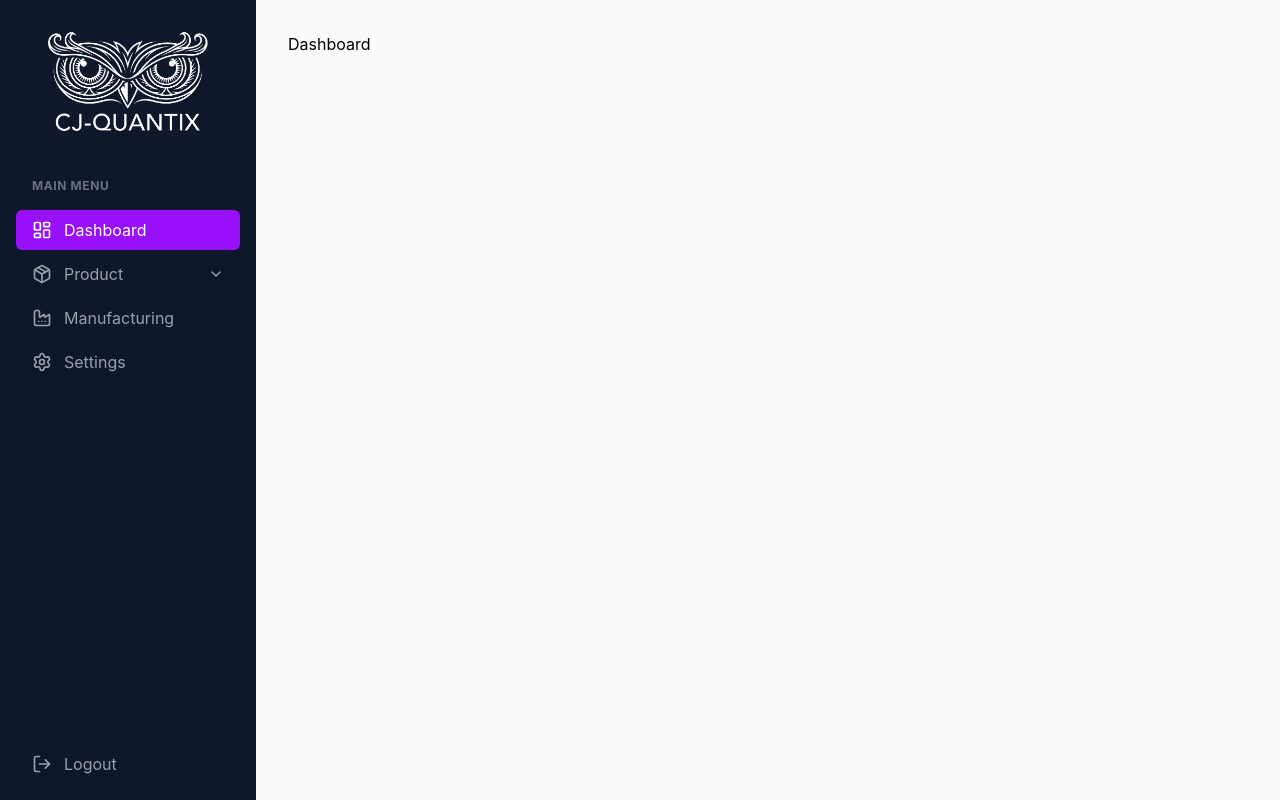
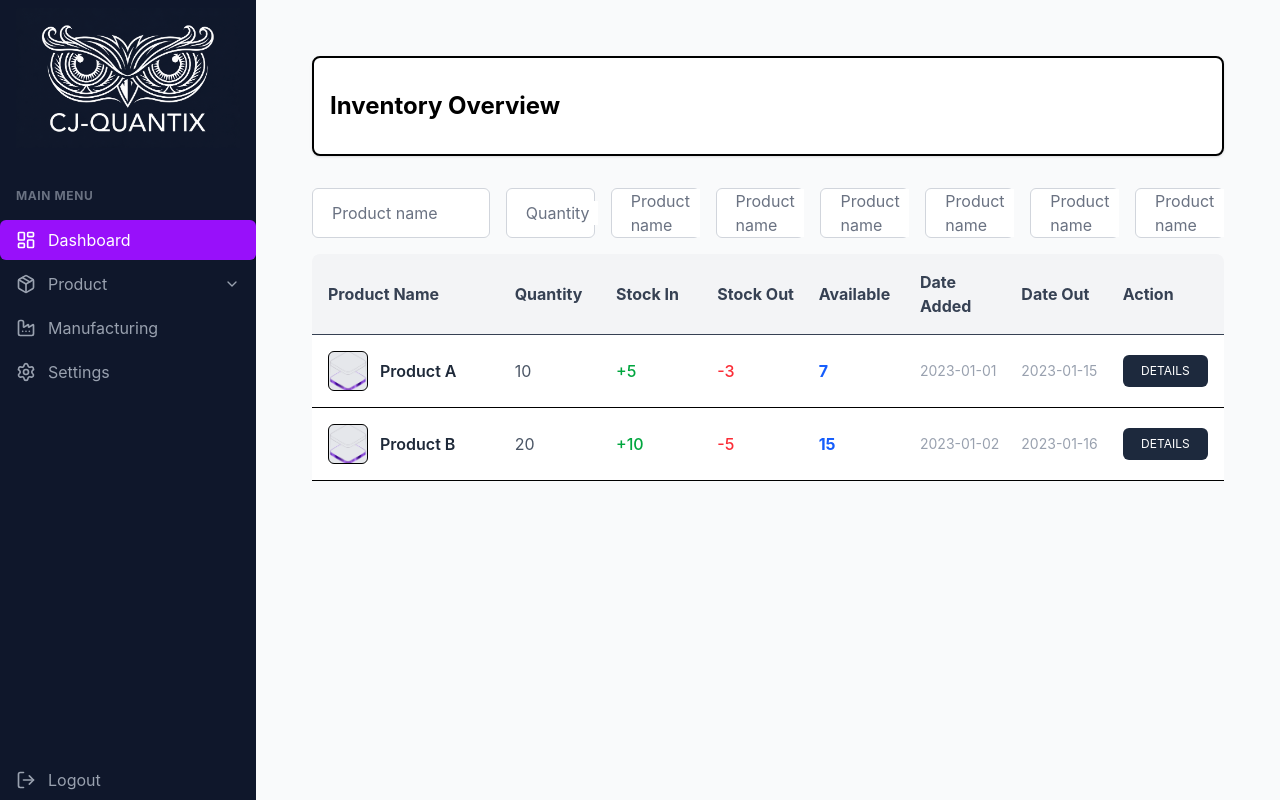
Before and after one commit to erwinmurao/CJQuantix, a React (Vite) app in the folder CJQuantix/: page /dashboard in a window 1280 px wide. Built offline with nearby package versions, Linux system fonts and the light colour scheme.

Commit message:
Update Login and Dasgboard

```diff
--- a/CJQuantix/src/layouts/Sidebar.jsx
+++ b/CJQuantix/src/layouts/Sidebar.jsx
@@ -35,8 +35,8 @@ const Sidebar = () => {
   ];
 
   return (
-    <div className="h-screen w-64 bg-slate-900 text-white flex flex-col p-4 font-sans">
-      <div className="mb-4 px-2">
+    <div className="h-screen w-64 bg-slate-900 text-white flex flex-col font-sans">
+      <div className="mb-4 px-4 py-2">
         <img src={Logo} alt="CJ-Quantix Logo" className="w-full object-contain" />
       </div>
 
--- a/CJQuantix/src/pages/Dashboard.jsx
+++ b/CJQuantix/src/pages/Dashboard.jsx
@@ -1,9 +1,201 @@
-import React from 'react'
+import React from "react";
+import imahe from "../assets/hero.png";
+
+const items = [
+  {
+    name: "Product A",
+    image: imahe, // Replace with your actual image paths
+    quantity: 10,
+    stockIn: 5,
+    stockOut: 3,
+    available: 7,
+    dateAdded: "2023-01-01",
+    dateOut: "2023-01-15",
+  },
+  {
+    name: "Product B",
+    image: imahe, // Replace with your actual image paths
+    quantity: 20,
+    stockIn: 10,
+    stockOut: 5,
+    available: 15,
+    dateAdded: "2023-01-02",
+    dateOut: "2023-01-16",
+  },
+];
 
 const Dashboard = () => {
+  // We use grid-cols-[2fr_1fr_1fr_1fr_1fr_1fr_1fr_1fr] to give the product name more room for the image
+  const rowGrid =
+    "grid grid-cols-[2fr_1fr_1fr_1fr_1fr_1fr_1fr_1fr] gap-4 p-4 items-center border-b hover:bg-gray-50 transition-colors";
+
   return (
-    <div>Dashboard</div>
-  )
-}
+    <div className="p-6">
+      <div className="border-2 px-4 py-8 rounded-lg mb-6 bg-white shadow-sm">
+        <h1 className="text-2xl font-bold">Inventory Overview</h1>
+      </div>
+      <div className="grid grid-cols-[2fr_1fr_1fr_1fr_1fr_1fr_1fr_1fr] gap-4 mb-4 list-none">
+        <li className="relative mt-2 ">
+          <input
+            type="text"
+            id="product_name"
+            placeholder=" "
+            className="block bg-white px-4 py-3 w-full text-gray-900 bg-transparent rounded-md border border-gray-300 appearance-none focus:outline-none focus:ring-0 focus:border-blue-600 peer"
+          />
+          <label
+            htmlFor="product_name"
+            className="absolute text-gray-500 duration-300 transform -translate-y-4 scale-75 top-2 z-10 origin-[0] bg-white px-2 peer-focus:px-2 peer-focus:text-blue-600 peer-placeholder-shown:scale-100 peer-placeholder-shown:-translate-y-1/2 peer-placeholder-shown:top-1/2 peer-focus:top-2 peer-focus:scale-75 peer-focus:-translate-y-4 left-3"
+          >
+            Product name
+          </label>
+        </li>
+        <li className="relative mt-2 ">
+          <input
+            type="text"
+            id="quantity"
+            placeholder=" "
+            className="block bg-white px-4 py-3 w-full text-gray-900 bg-transparent rounded-md border border-gray-300 appearance-none focus:outline-none focus:ring-0 focus:border-blue-600 peer"
+          />
+          <label
+            htmlFor="quantity"
+            className="absolute text-gray-500 duration-300 transform -translate-y-4 scale-75 top-2 z-10 origin-[0] bg-white px-2 peer-focus:px-2 peer-focus:text-blue-600 peer-placeholder-shown:scale-100 peer-placeholder-shown:-translate-y-1/2 peer-placeholder-shown:top-1/2 peer-focus:top-2 peer-focus:scale-75 peer-focus:-translate-y-4 left-3"
+          >
+            Quantity
+          </label>
+        </li>
+        <li className="relative mt-2 ">
+          <input
+            type="text"
+            id="product_name"
+            placeholder=" "
+            className="block bg-white px-4 py-3 w-full text-gray-900 bg-transparent rounded-md border border-gray-300 appearance-none focus:outline-none focus:ring-0 focus:border-blue-600 peer"
+          />
+          <label
+            htmlFor="product_name"
+            className="absolute text-gray-500 duration-300 transform -translate-y-4 scale-75 top-2 z-10 origin-[0] bg-white px-2 peer-focus:px-2 peer-focus:text-blue-600 peer-placeholder-shown:scale-100 peer-placeholder-shown:-translate-y-1/2 peer-placeholder-shown:top-1/2 peer-focus:top-2 peer-focus:scale-75 peer-focus:-translate-y-4 left-3"
+          >
+            Product name
+          </label>
+        </li>
+        <li className="relative mt-2 ">
+          <input
+            type="text"
+            id="product_name"
+            placeholder=" "
+            className="block bg-white px-4 py-3 w-full text-gray-900 bg-transparent rounded-md border border-gray-300 appearance-none focus:outline-none focus:ring-0 focus:border-blue-600 peer"
+          />
+          <label
+            htmlFor="product_name"
+            className="absolute text-gray-500 duration-300 transform -translate-y-4 scale-75 top-2 z-10 origin-[0] bg-white px-2 peer-focus:px-2 peer-focus:text-blue-600 peer-placeholder-shown:scale-100 peer-placeholder-shown:-translate-y-1/2 peer-placeholder-shown:top-1/2 peer-focus:top-2 peer-focus:scale-75 peer-focus:-translate-y-4 left-3"
+          >
+            Product name
+          </label>
+        </li><li className="relative mt-2 ">
+          <input
+            type="text"
+            id="product_name"
+            placeholder=" "
+            className="block bg-white px-4 py-3 w-full text-gray-900 bg-transparent rounded-md border border-gray-300 appearance-none focus:outline-none focus:ring-0 focus:border-blue-600 peer"
+          />
+          <label
+            htmlFor="product_name"
+            className="absolute text-gray-500 duration-300 transform -translate-y-4 scale-75 top-2 z-10 origin-[0] bg-white px-2 peer-focus:px-2 peer-focus:text-blue-600 peer-placeholder-shown:scale-100 peer-placeholder-shown:-translate-y-1/2 peer-placeholder-shown:top-1/2 peer-focus:top-2 peer-focus:scale-75 peer-focus:-translate-y-4 left-3"
+          >
+            Product name
+          </label>
+        </li>
 
-export default Dashboard
+        <li className="relative mt-2 ">
+          <input
+            type="text"
+            id="product_name"
+            placeholder=" "
+            className="block bg-white px-4 py-3 w-full text-gray-900 bg-transparent rounded-md border border-gray-300 appearance-none focus:outline-none focus:ring-0 focus:border-blue-600 peer"
+          />
+          <label
+            htmlFor="product_name"
+            className="absolute text-gray-500 duration-300 transform -translate-y-4 scale-75 top-2 z-10 origin-[0] bg-white px-2 peer-focus:px-2 peer-focus:text-blue-600 peer-placeholder-shown:scale-100 peer-placeholder-shown:-translate-y-1/2 peer-placeholder-shown:top-1/2 peer-focus:top-2 peer-focus:scale-75 peer-focus:-translate-y-4 left-3"
+          >
+            Product name
+          </label>
+        </li>
+        <li className="relative mt-2 ">
+          <input
+            type="text"
+            id="product_name"
+            placeholder=" "
+            className="block bg-white px-4 py-3 w-full text-gray-900 bg-transparent rounded-md border border-gray-300 appearance-none focus:outline-none focus:ring-0 focus:border-blue-600 peer"
+          />
+          <label
+            htmlFor="product_name"
+            className="absolute text-gray-500 duration-300 transform -translate-y-4 scale-75 top-2 z-10 origin-[0] bg-white px-2 peer-focus:px-2 peer-focus:text-blue-600 peer-placeholder-shown:scale-100 peer-placeholder-shown:-translate-y-1/2 peer-placeholder-shown:top-1/2 peer-focus:top-2 peer-focus:scale-75 peer-focus:-translate-y-4 left-3"
+          >
+            Product name
+          </label>
+        </li>
+        <li className="relative mt-2 ">
+          <input
+            type="text"
+            id="product_name"
+            placeholder=" "
+            className="block bg-white px-4 py-3 w-full text-gray-900 bg-transparent rounded-md border border-gray-300 appearance-none focus:outline-none focus:ring-0 focus:border-blue-600 peer"
+          />
+          <label
+            htmlFor="product_name"
+            className="absolute text-gray-500 duration-300 transform -translate-y-4 scale-75 top-2 z-10 origin-[0] bg-white px-2 peer-focus:px-2 peer-focus:text-blue-600 peer-placeholder-shown:scale-100 peer-placeholder-shown:-translate-y-1/2 peer-placeholder-shown:top-1/2 peer-focus:top-2 peer-focus:scale-75 peer-focus:-translate-y-4 left-3"
+          >
+            Product name
+          </label>
+        </li>
+      </div>
+      {/* Header */}
+      <div
+        className={`${rowGrid} bg-gray-100 font-bold list-none rounded-t-lg text-gray-700`}
+      >
+        <li>Product Name</li>
+        <li>Quantity</li>
+        <li>Stock In</li>
+        <li>Stock Out</li>
+        <li>Available</li>
+        <li>Date Added</li>
+        <li>Date Out</li>
+        <li>Action</li>
+      </div>
+
+      {/* Body */}
+      <div className="list-none bg-white">
+        {items.map((item, index) => (
+          <li key={index} className={rowGrid}>
+            {/* Image + Name Column */}
+            <div className="flex items-center gap-3">
+              <div className="w-10 h-10 rounded-md overflow-hidden bg-gray-200 flex-shrink-0 border">
+                <img
+                  src={item.image}
+                  alt={item.name}
+                  className="w-full h-full object-cover"
+                />
+              </div>
+              <span className="font-semibold text-gray-800 truncate">
+                {item.name}
+              </span>
+            </div>
+
+            {/* Other Columns */}
+            <span className="text-gray-600">{item.quantity}</span>
+            <span className="text-green-600 font-medium">+{item.stockIn}</span>
+            <span className="text-red-500 font-medium">-{item.stockOut}</span>
+            <span className="font-bold text-blue-600">{item.available}</span>
+            <span className="text-sm text-gray-400">{item.dateAdded}</span>
+            <span className="text-sm text-gray-400">{item.dateOut}</span>
+
+            <button className="bg-slate-800 text-white text-xs px-4 py-2 rounded-md hover:bg-slate-700 active:scale-95 transition-all">
+              DETAILS
+            </button>
+          </li>
+        ))}
+      </div>
+    </div>
+  );
+};
+
+export default Dashboard;
```
Also changed, not shown: CJQuantix/src/features/auth/LoginPage.jsx (+35 -26 lines), CJQuantix/src/features/auth/RegistrationPage.jsx (+62 -23 lines).
